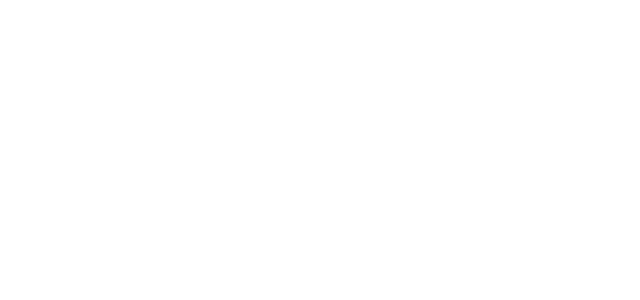
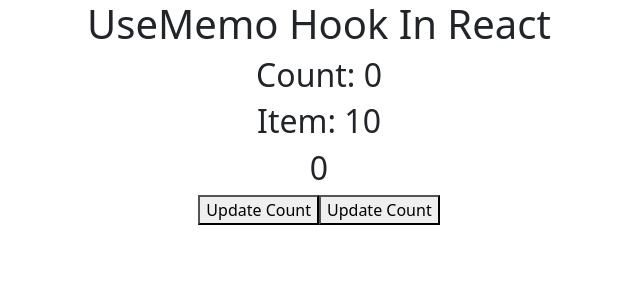
Before and after one commit to Babariya09/React-Practice, a React (Create React App) app: page / in a window 1280 px wide. Shown: the top 300 px of the page, without its empty margins (321-961 px from the left). Built offline with nearby package versions, Linux system fonts and the light colour scheme.

Commit message:
Add UseMemo Hook

```diff
--- a/src/App.js
+++ b/src/App.js
@@ -20,6 +20,7 @@
 import Senddatachildtoparent from './Senddatachildtoparent';
 import Parent from './Parent';
 import Pure from './Pure';
+import Usememo from './Usememo';
 
 function App() {
   return (
@@ -43,6 +44,7 @@
       {/* <Senddatachildtoparent /> */} {/* =========== childcomponent ========== */}
       {/* <Parent /> */} {/* =========== Parent component =========== */}
       {/* <Pure /> */}
+      <Usememo />
     </div>
   );
 }
--- /dev/null
+++ b/src/Usememo.js
@@ -0,0 +1,32 @@
+import React, { useState, useMemo } from "react";
+
+function Usememo() {
+    const [count, setCount] = useState(0);
+    const [item, setItem] = useState(10);
+
+    const multicountMemo = useMemo(function multicount(){
+        console.log("multicount");
+        return count*5
+    },[count])
+
+    return(
+        <>
+            {/* === usememo use for function component and pure component use for Class component but of both work are same === */}
+            <h1>UseMemo Hook In React</h1>
+            <h2>Count: {count}</h2>
+            <h2>Item: {item}</h2>
+            <h2>{multicountMemo}</h2>
+            <button onClick={()=> setCount(count+1)}>Update Count</button>
+            <button onClick={()=> setItem(item*10)}>Update Count</button>
+        </>
+    )
+}
+
+export default Usememo;
+
+// ============ note ===========
+
+// have me ek function ne khali count na click uper update muku che tyare to te render thay che but jyare hu update item button per hu click karu chu tyare value update na karava chata te function call thay che valuew update nathi thati but te rerender kare che function ne.
+// aa vastu ne solve krva mate aapde UseMemo no use kari ye chiye.
+// atyare aa khabar nahi pade bu mani lyo ke aa function bov motu che ane karn vager nu rerendring thya rakhe to app hange thay chake and response aav va ma pan vadhare time ley min load vadhu thay.
+// aathi aapde usememo vaparvi and use memo thi aapdi app fast bani shake.
```
